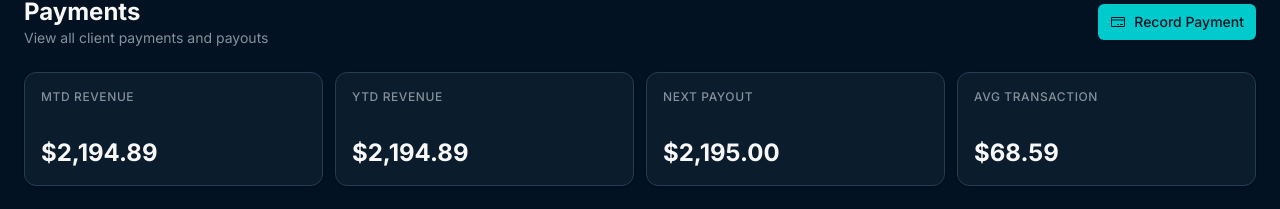
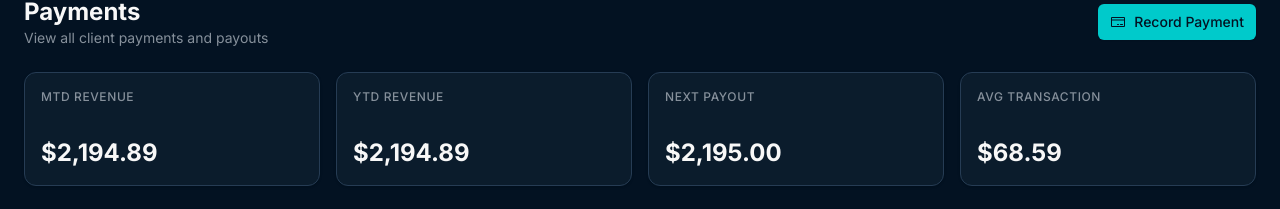
Before and after one commit to JimmysRanch/126, a React (Vite) app: page /finances in a window 1280 px wide. Both pictures are taken after a click on the tab "Payments". Shown: the part 163-372 px from the top of the page. Built offline with nearby package versions, Linux system fonts and the light colour scheme.

Commit message:
Edited Spark

```diff
--- a/src/pages/Finances.tsx
+++ b/src/pages/Finances.tsx
@@ -255,7 +255,7 @@ export function Finances() {
               </Button>
             </div>
 
-            <div className="grid grid-cols-2 lg:grid-cols-4 gap-3">
+            <div className="grid grid-cols-2 lg:grid-cols-4 gap-3 md:gap-4">
               <Card className="p-3 md:p-4 border-border">
                 <p className="text-xs uppercase tracking-wider text-muted-foreground font-medium">MTD Revenue</p>
                 <p className="text-xl md:text-2xl font-bold mt-2">$2,194.89</p>
@@ -322,7 +322,7 @@ export function Finances() {
               </Button>
             </div>
 
-            <div className="grid grid-cols-2 lg:grid-cols-4 gap-3">
+            <div className="grid grid-cols-2 lg:grid-cols-4 gap-3 md:gap-4">
               <Card className="p-3 md:p-4 border-border">
                 <p className="text-xs uppercase tracking-wider text-muted-foreground font-medium">Next Run</p>
                 <p className="text-base md:text-lg font-bold mt-2">Not Scheduled</p>
@@ -396,7 +396,7 @@ export function Finances() {
               </Button>
             </div>
 
-            <div className="grid grid-cols-2 lg:grid-cols-4 gap-3">
+            <div className="grid grid-cols-2 lg:grid-cols-4 gap-3 md:gap-4">
               <Card className="p-3 md:p-4 border-border">
                 <p className="text-xs uppercase tracking-wider text-muted-foreground font-medium">MTD Collected</p>
                 <p className="text-xl md:text-2xl font-bold mt-2">$0.00</p>
```
